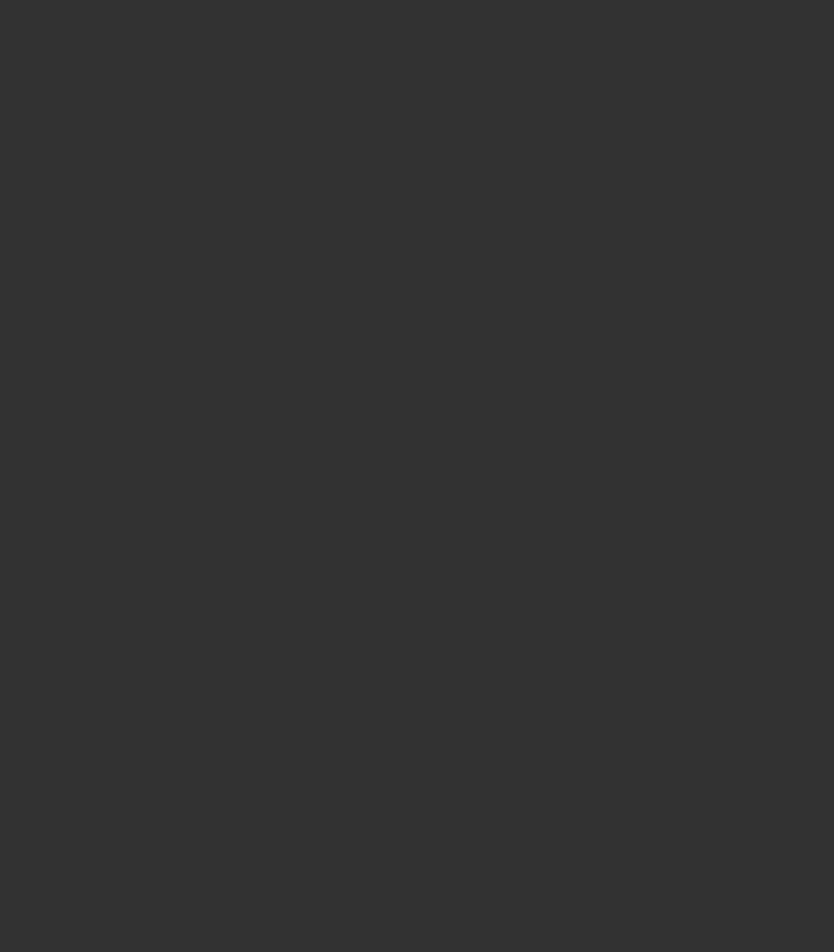
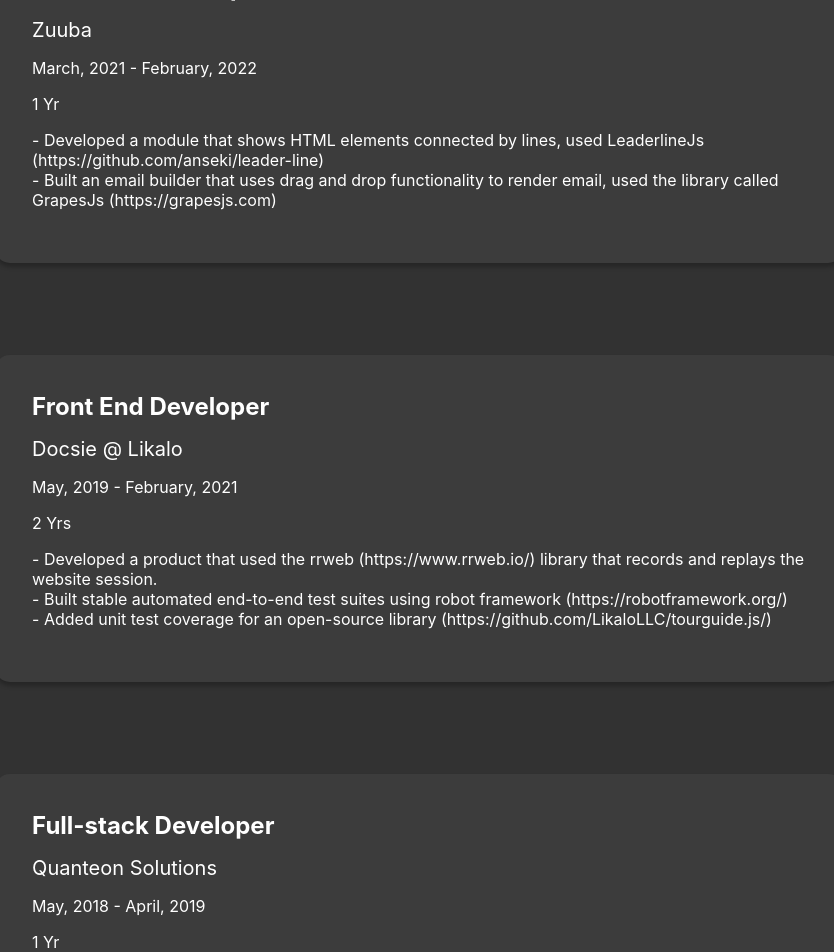
Before and after one commit to Ramu-Narasinga/My-Personal-Website, a Next.js app: page /experience in a window 1280 px wide. Shown: the part 400-1352 px from the top of the page, without its empty margins (336-1170 px from the left). Before the commit the page ends 800 px from the top, so only its background shows below. Built offline with nearby package versions, Linux system fonts and the light colour scheme.

Commit message:
added experience

```diff
--- /dev/null
+++ b/components/my-experience/my-experience-card.module.css
@@ -0,0 +1,30 @@
+.experienceCard {
+  background: #3C3C3C;
+  box-shadow: 0px 4px 4px rgba(0, 0, 0, 0.25);
+  border-radius: 15px;
+  padding: 4%;
+  margin: 5% 4%;
+}
+
+.experienceRole {
+  font-size: 1.50rem;
+  font-weight: bold;
+  margin-bottom: 1rem;
+}
+
+.experienceCompany {
+  margin-bottom: 1rem;
+  font-size: 1.25rem;
+}
+
+.experienceMonth {
+  margin-bottom: 1rem;
+}
+
+.experienceDuration {
+  margin-bottom: 1rem;
+}
+
+.experienceResponsibilties {
+  margin-bottom: 1rem;
+}
--- a/components/my-work/my-experience-card.tsx
+++ b/components/my-experience/my-experience-card.tsx
@@ -33,10 +33,9 @@
         <div className={myExperienceStyles.experienceCard}>
           <div className={myExperienceStyles.experienceRole}>{role}</div>
           <div className={myExperienceStyles.experienceCompany}>{company}</div>
-          <div className={myExperienceStyles.experienceStartMonth}>{startMonth}</div>
-          <div className={myExperienceStyles.experienceEndMonth}>{endMonth}</div>
+          <div className={myExperienceStyles.experienceMonth}>{startMonth} - {endMonth}</div>
           <div className={myExperienceStyles.experienceDuration}>{duration}</div>
-          <div className={myExperienceStyles.experienceResponsibilties}>{responsibilities.map(responsibility => <div>{responsibility}</div>)}</div>
+          <div className={myExperienceStyles.experienceResponsibilties}>{responsibilities.map(responsibility => <div> - {responsibility}</div>)}</div>
         </div>
     </>
   );
--- /dev/null
+++ b/components/my-experience/my-experience-data.tsx
@@ -0,0 +1,51 @@
+type Experience = {
+  role: string;
+  company: string;
+  startMonth: string;
+  endMonth: string;
+  duration: string;
+  responsibilities: string[]
+}
+
+export const experience: Experience[] = [{
+  role: 'Front End Developer',
+  company: 'Zuuba',
+  startMonth: 'March, 2021',
+  endMonth: 'February, 2022',
+  duration: '1 Yr',
+  responsibilities: [
+    "Developed a module that shows HTML elements connected by lines, used LeaderlineJs (https://github.com/anseki/leader-line)",
+    "Built an email builder that uses drag and drop functionality to render email, used the library called  GrapesJs (https://grapesjs.com)"
+  ]
+}, {
+  role: 'Front End Developer',
+  company: 'Docsie @ Likalo',
+  startMonth: 'May, 2019',
+  endMonth: 'February, 2021',
+  duration: '2 Yrs',
+  responsibilities: [
+    "Developed a product that used the rrweb (https://www.rrweb.io/) library that records and replays the website session.",
+    "Built stable automated end-to-end test suites using robot framework (https://robotframework.org/)",
+    "Added  unit test coverage for an open-source library (https://github.com/LikaloLLC/tourguide.js/)"
+  ]
+}, {
+  role: 'Full-stack Developer',
+  company: 'Quanteon Solutions',
+  startMonth: 'May, 2018',
+  endMonth: 'April, 2019',
+  duration: '1 Yr',
+  responsibilities: [
+    "Majorly worked on a GIS app that used leaflet.js library for interactive maps",
+    "Built a full stack web application  using MEAN stack in less than a  month with basic functionalities such as image upload (used AWS S3 for storage), authentication, profile update and route navigation",
+    "Worked on various small to large full stack  MEAN/ MERN projects."
+  ]
+}, {
+  role: 'Intern - Web Developer',
+  company: 'YCreators Media',
+  startMonth: 'February, 2018',
+  endMonth: 'April, 2018',
+  duration: '3 Months',
+  responsibilities: [
+    "Developed website: http://ycreatorsmedia.com/ using HTML, CSS, Bootstrap 4, JS"
+  ]
+}]
--- a/components/my-work/my-experience-card.module.css
+++ /dev/null
@@ -1,6 +0,0 @@
-.experienceCard {
-  background: #3C3C3C;
-  box-shadow: 0px 4px 4px rgba(0, 0, 0, 0.25);
-  border-radius: 15px;
-  padding: 7%;
-}
--- a/pages/experience.tsx
+++ b/pages/experience.tsx
@@ -1,12 +1,10 @@
 import CustomH1 from '../components//themed-tags/custom-h1/custom-h1'
 import Layout from '../components/layout/layout'
+import MyExperienceCard from '../components/my-experience/my-experience-card'
+import { experience } from '../components/my-experience/my-experience-data'
 import CustomDiv from '../components/themed-tags/custom-div/custom-div'
 
 export default function Experience() {
-
-  const experience = [{
-
-  }]
 
   return (
     <Layout>
@@ -15,6 +13,9 @@
       </CustomH1>
       <CustomDiv>
         About to add experience
+        {
+          experience.map(experience => <MyExperienceCard myExp={experience}></MyExperienceCard>)
+        }
       </CustomDiv>
     </Layout>
   )
```
